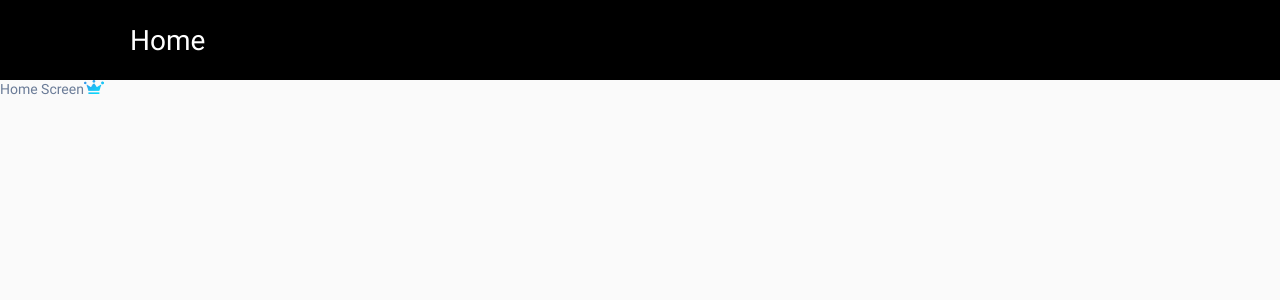
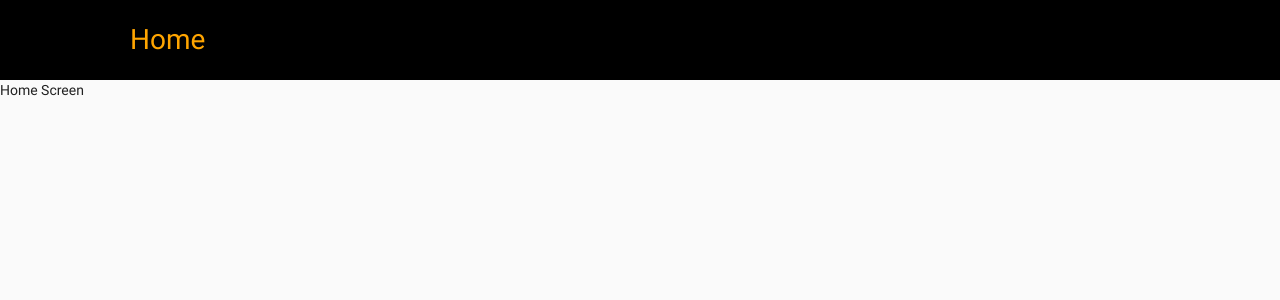
Before and after one commit to Nguyen-Dinh-Tung/app-template, a React (Create React App) app: page / in a window 1280 px wide. Shown: the top 300 px of the page. Built offline with nearby package versions, Linux system fonts and the light colour scheme.

Commit message:
update style

```diff
--- a/package.json
+++ b/package.json
@@ -3,16 +3,12 @@
   "version": "0.1.0",
   "private": true,
   "dependencies": {
-    "@testing-library/jest-dom": "^5.14.1",
-    "@testing-library/react": "^13.0.0",
-    "@testing-library/user-event": "^13.2.1",
-    "@types/jest": "^27.0.1",
     "@types/node": "^16.7.13",
     "@types/react": "^18.0.0",
     "@types/react-dom": "^18.0.0",
     "react": "^18.0.0",
     "react-dom": "^18.0.0",
-    "react-scripts": "5.0.1",
+    "react-scripts": "4.0.3",
     "typescript": "^4.4.2",
     "web-vitals": "^2.1.0",
     "styled-components": "^5.3.3",
--- a/src/libs/GlobalStyles.ts
+++ b/src/libs/GlobalStyles.ts
@@ -66,8 +66,9 @@ body{
   margin: 0;
   font-family: Roboto, sans-serif;
   font-size: 14px;
+  line-height: 1.5;
   font-weight: 400;
-  color: #6A7B97;
+  color: #212121;
   overflow-x: hidden;
 }
 
--- a/src/screens/home/index.tsx
+++ b/src/screens/home/index.tsx
@@ -1,15 +1,8 @@
 import React from "react";
 import Main from "screens/main";
-import sampleImg from "assets/images/top-jackpot.png";
 
 const HomeScreen = () => {
-  return (
-    <Main>
-      Home Screen
-      <img src={sampleImg} />
-      <div className="slider-wrap"></div>
-    </Main>
-  );
+  return <Main>Home Screen</Main>;
 };
 
 export default HomeScreen;
--- a/src/screens/main/header/index.tsx
+++ b/src/screens/main/header/index.tsx
@@ -1,6 +1,6 @@
 import { Container } from "components/layout";
 import React from "react";
-import { Link } from "react-router-dom";
+import { Link, NavLink } from "react-router-dom";
 import styled from "styled-components";
 
 const Header = () => {
@@ -8,9 +8,9 @@ const Header = () => {
     <Styles>
       <Container>
         <div className="header">
-          <Link to="/">
+          <NavLink to="/">
             <div>Home</div>
-          </Link>
+          </NavLink>
         </div>
       </Container>
     </Styles>
@@ -31,4 +31,8 @@ const Styles = styled.div`
     display: flex;
     align-items: center;
   }
+
+  .active {
+    color: orange;
+  }
 `;
```
Also changed, not shown: src/components/UI/Button.tsx (+5 -4 lines), src/components/UI/modal/index.tsx (+15 -4 lines).
